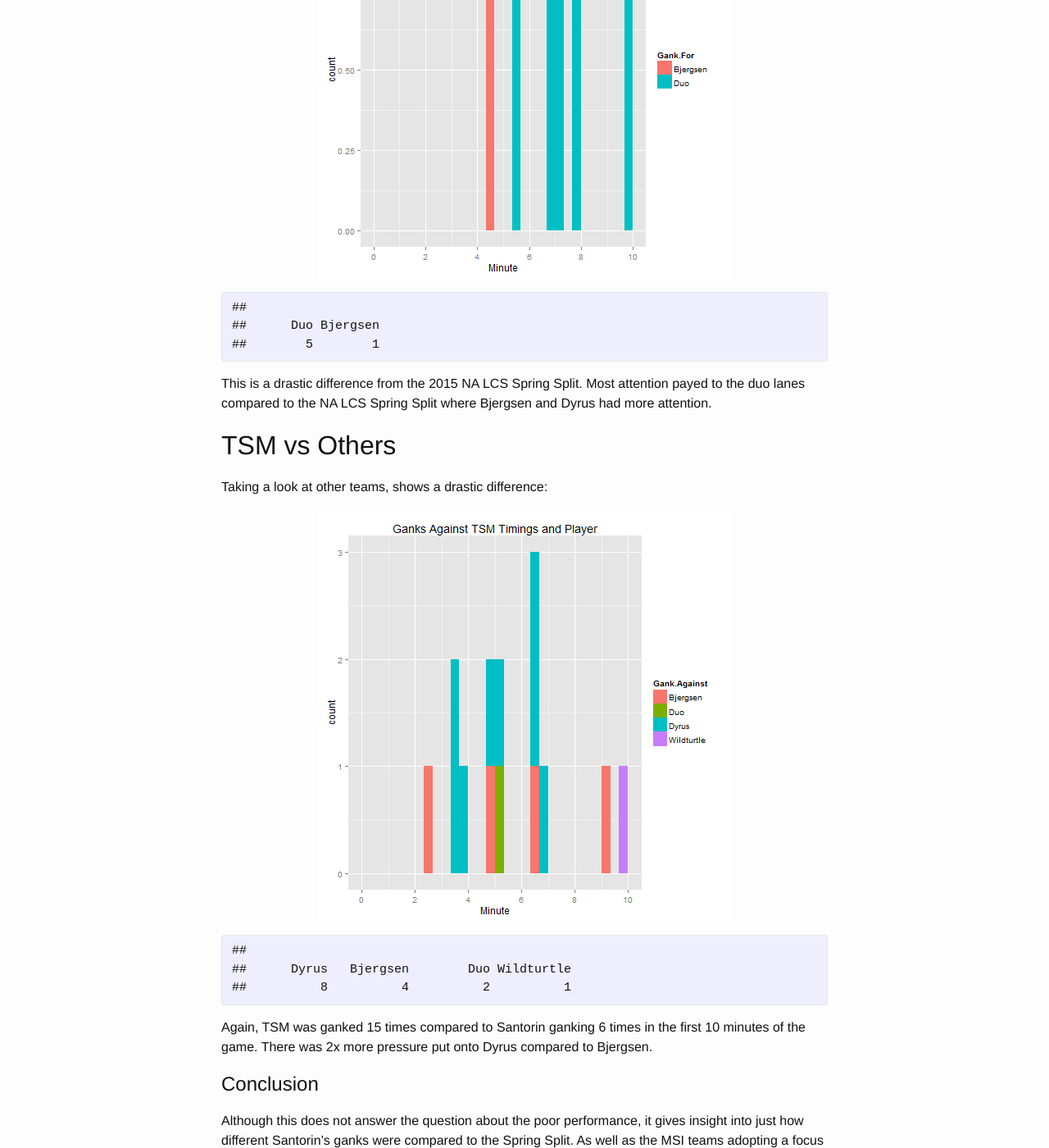
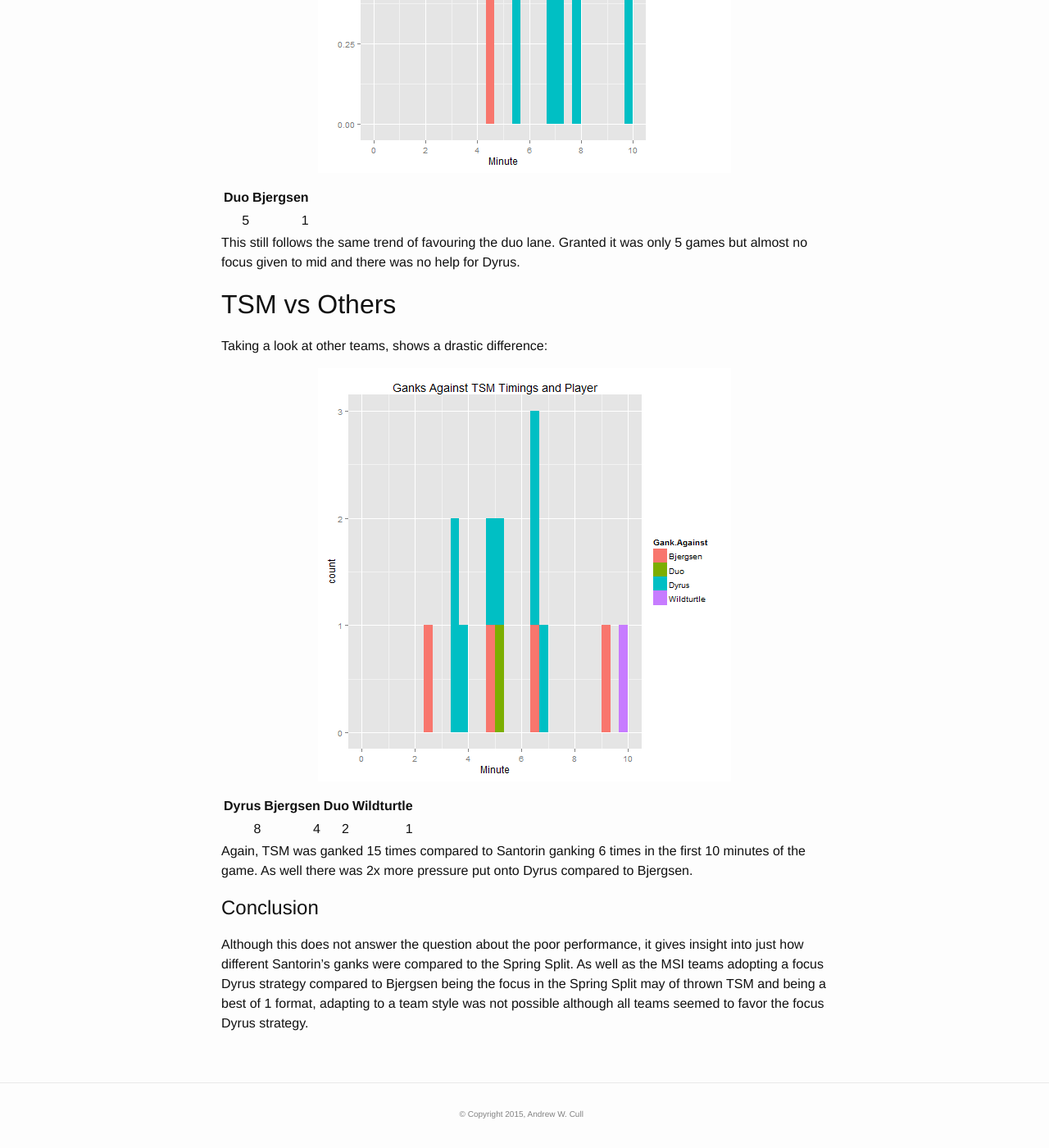
Before and after one commit to awcull/awcull.github.io, a Jekyll site: the page built from _posts/2015-05-11-TSM-MSI-Ganks.md, in a window 1280 px wide and 1400 px high, scrolled down 2633 px. Shown: the whole window at 82% size. Built offline with Jekyll 4.4.1, drawn with Linux system fonts in a browser that asks for light colours; some of the changed text lies outside the part shown.

Commit message:
Fixing errors

```diff
--- a/_posts/2015-05-11-TSM-MSI-Ganks.md
+++ b/_posts/2015-05-11-TSM-MSI-Ganks.md
@@ -28,31 +28,25 @@
 
 First taking a look at TSM gank times:
 
-<img src="{{ site.url }}/assets/2015-05-11-TSM-MSI-Ganks/spring gankWho-1.png" style="display: block; margin: auto;" />
+<img src="{{ site.url }}/assets/2015-05-11-TSM-MSI-Ganks/spring gankWho-1.png" title="" alt="" style="display: block; margin: auto;" />
 
-{% highlight text %}
-##
-##      Duo Bjergsen    Dyrus   Jungle
-##       14       10        9        1
-{% endhighlight %}
+| Duo| Bjergsen| Dyrus| Jungle|
+|---:|--------:|-----:|------:|
+|  14|       10|     9|      1|
 
 The reason for the first ~3 minutes and between 7:20-9 minutes is low is due to Red/Blue buff re/spawn times.
 
-Most ganks tend to favor Bjergsen but generally even among all lanes.
+Most ganks tend to favor the Duo lane of Wildturtle and Lustboy but generally even among all lanes.
 
 ##TSM vs Others
 
 Looking at how other teams focused their ganking attention is also important:
 
-<img src="{{ site.url }}/assets/2015-05-11-TSM-MSI-Ganks/spring gankedAgainst-1.png" style="display: block; margin: auto;" />
+<img src="{{ site.url }}/assets/2015-05-11-TSM-MSI-Ganks/spring gankedAgainst-1.png" title="" alt="" style="display: block; margin: auto;" />
 
-{% highlight text %}
-##
-##       Bjergsen          Dyrus            Duo  Dyrus/Lustboy Dyrus/Santorin
-##             19             14             11              1              1
-##     Wildturtle
-##              1
-{% endhighlight %}
+| Bjergsen| Dyrus| Duo| Dyrus/Lustboy| Dyrus/Santorin| Wildturtle|
+|--------:|-----:|---:|-------------:|--------------:|----------:|
+|       19|    14|  11|             1|              1|          1|
 
 Most ganks tend to be aimed at Bjergsen and Dyrus with less attention payed to the duo of Wildturtle and Lustboy.  TSM was under more pressure in the first 10 minutes with the opposing jungler attemping 47 ganks to Santorin's 34.
 
@@ -62,29 +56,25 @@
 
 ##TSM
 
-<img src="{{ site.url }}/assets/2015-05-11-TSM-MSI-Ganks/msi gankWho-1.png" style="display: block; margin: auto;" />
+<img src="{{ site.url }}/assets/2015-05-11-TSM-MSI-Ganks/msi gankWho-1.png" title="" alt="" style="display: block; margin: auto;" />
 
-{% highlight text %}
-##
-##      Duo Bjergsen
-##        5        1
-{% endhighlight %}
+| Duo| Bjergsen|
+|---:|--------:|
+|   5|        1|
 
-This is a drastic difference from the 2015 NA LCS Spring Split.  Most attention payed to the duo lanes compared to the NA LCS Spring Split where Bjergsen and Dyrus had more attention.
+This still follows the same trend of favouring the duo lane.  Granted it was only 5 games but almost no focus given to mid and there was no help for Dyrus.
 
 ##TSM vs Others
 
 Taking a look at other teams, shows a drastic difference:
 
-<img src="{{ site.url }}/assets/2015-05-11-TSM-MSI-Ganks/msi gankAgainst-1.png" style="display: block; margin: auto;" />
+<img src="{{ site.url }}/assets/2015-05-11-TSM-MSI-Ganks/msi gankAgainst-1.png" title="" alt="" style="display: block; margin: auto;" />
 
-{% highlight text %}
-##
-##      Dyrus   Bjergsen        Duo Wildturtle
-##          8          4          2          1
-{% endhighlight %}
+| Dyrus| Bjergsen| Duo| Wildturtle|
+|-----:|--------:|---:|----------:|
+|     8|        4|   2|          1|
 
-Again, TSM was ganked 15 times compared to Santorin ganking 6 times in the first 10 minutes of the game.  There was 2x more pressure put onto Dyrus compared to Bjergsen.
+Again, TSM was ganked 15 times compared to Santorin ganking 6 times in the first 10 minutes of the game.  As well there was 2x more pressure put onto Dyrus compared to Bjergsen.
 
 #Conclusion
 
```
